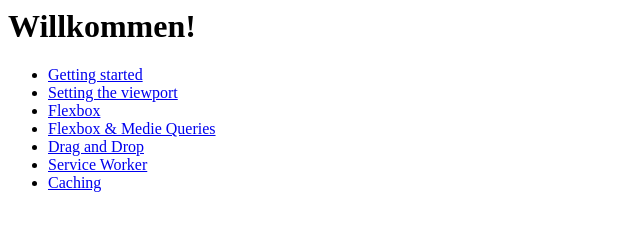
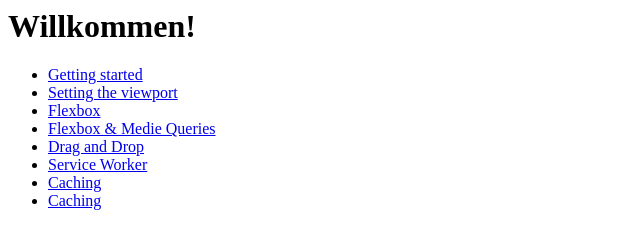
Before and after one commit to silvanknecht/enjoymrban.github.io, a plain HTML site: page index.html in a window 1280 px wide. Shown: the full height of the page, 0-640 px from the left. Drawn offline with Linux system fonts and the light colour scheme.

Commit message:
link added for data stream task

```diff
--- a/index.html
+++ b/index.html
@@ -7,7 +7,8 @@
     <li><a href="Aufgaben/4FlexBox&MediaQueries/index.html">Flexbox & Medie Queries</a></li>
     <li><a href="Aufgaben/5DragAndDrop/index.html">Drag and Drop</a></li>
     <li><a href="Aufgaben/6ServiceWorker/index.html">Service Worker</a></li>
-    <li><a href="Aufgaben/7FasterWebApps-Caching/progressive-times-template\progressive-times/index.html">Caching</a></li>
+    <li><a href="Aufgaben/7FasterWebApps-Caching/progressive-times-template/progressive-times/index.html">Caching</a></li>
+    <li><a href="Aufgaben/8DataStream/index.html">Caching</a></li>
 
 
 </ul>
```
